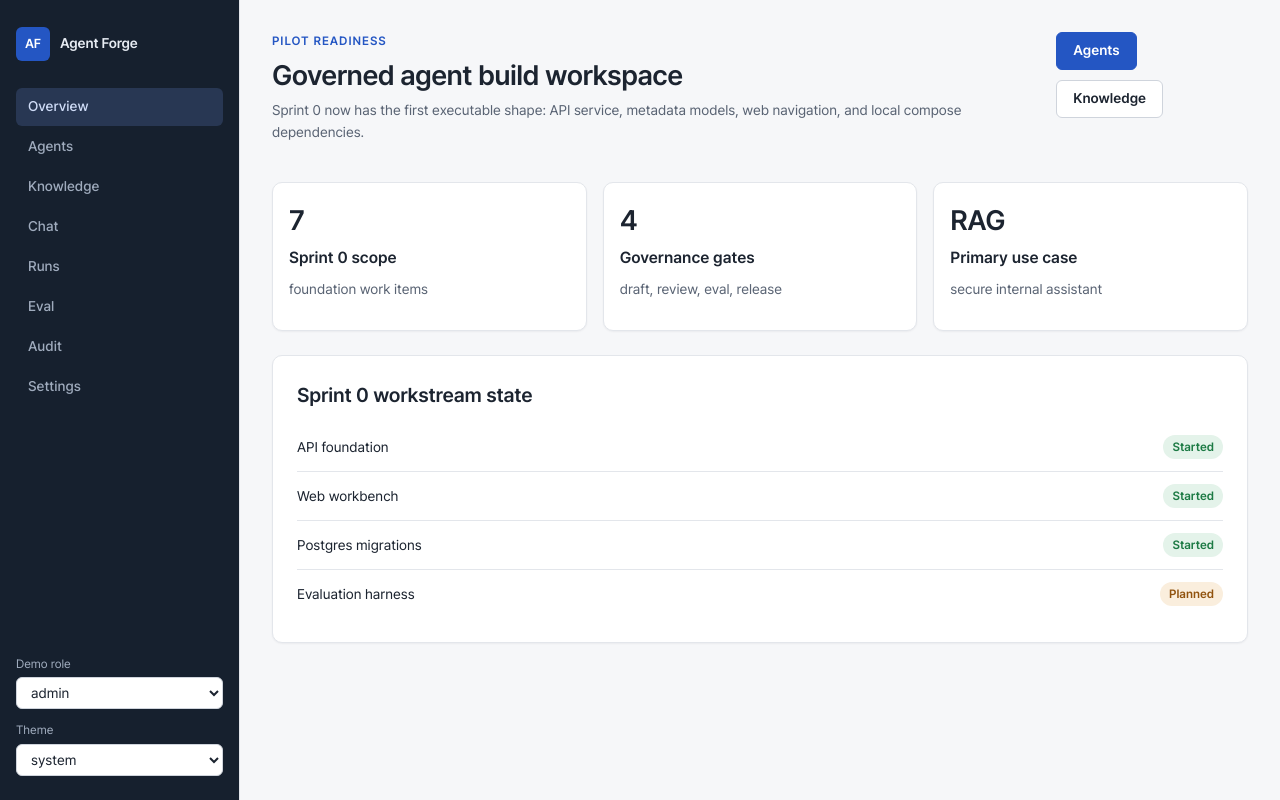
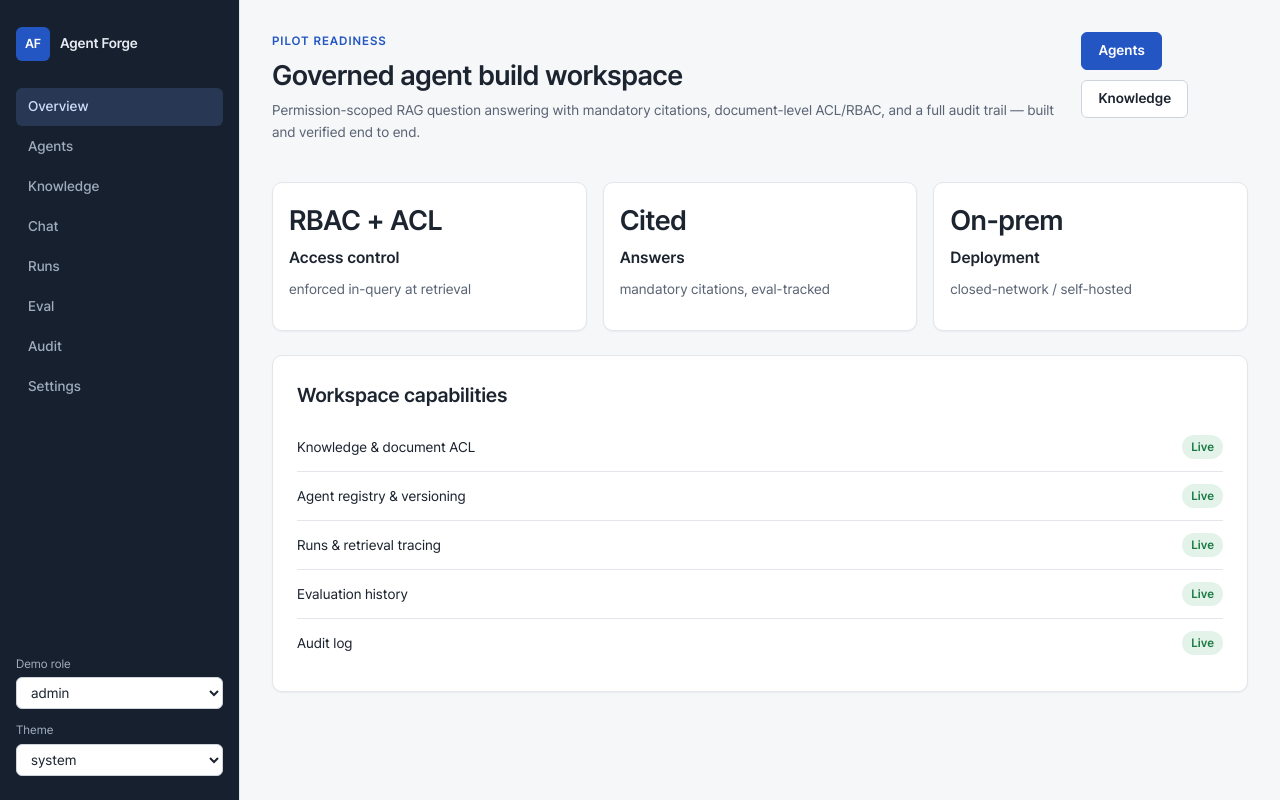
Before and after one commit to storm-credit/agentforge, a Next.js app in the folder apps/web/: page / in a window 1280 px wide. Built offline with nearby package versions, Linux system fonts and the light colour scheme.

Commit message:
fix(web): honest landing copy (stale Sprint-0/'Planned' removed), surface knowledge initial-load errors, aria-label form selects

```diff
--- a/apps/web/app/page.tsx
+++ b/apps/web/app/page.tsx
@@ -1,16 +1,20 @@
 import Link from "next/link";
 
 const stats = [
-  { label: "Sprint 0 scope", value: "7", note: "foundation work items" },
-  { label: "Governance gates", value: "4", note: "draft, review, eval, release" },
-  { label: "Primary use case", value: "RAG", note: "secure internal assistant" },
+  { label: "Access control", value: "RBAC + ACL", note: "enforced in-query at retrieval" },
+  { label: "Answers", value: "Cited", note: "mandatory citations, eval-tracked" },
+  { label: "Deployment", value: "On-prem", note: "closed-network / self-hosted" },
 ];
 
+// Delivered, CI-verified capabilities (permission-scoped RAG Q&A end to end).
+// Pilot entry itself is a separate organizational decision (SSO, pilot documents),
+// not a per-workspace status — see docs/status-and-go-no-go.md.
 const workstreams = [
-  { name: "API foundation", status: "Started" },
-  { name: "Web workbench", status: "Started" },
-  { name: "Postgres migrations", status: "Started" },
-  { name: "Evaluation harness", status: "Planned" },
+  { name: "Knowledge & document ACL", status: "Live" },
+  { name: "Agent registry & versioning", status: "Live" },
+  { name: "Runs & retrieval tracing", status: "Live" },
+  { name: "Evaluation history", status: "Live" },
+  { name: "Audit log", status: "Live" },
 ];
 
 export default function Home() {
@@ -21,8 +25,8 @@ export default function Home() {
           <p className="eyebrow">Pilot readiness</p>
           <h1>Governed agent build workspace</h1>
           <p>
-            Sprint 0 now has the first executable shape: API service, metadata models,
-            web navigation, and local compose dependencies.
+            Permission-scoped RAG question answering with mandatory citations, document-level
+            ACL/RBAC, and a full audit trail — built and verified end to end.
           </p>
         </div>
         <div className="buttonRow">
@@ -46,7 +50,7 @@ export default function Home() {
       </div>
 
       <section className="panel">
-        <h2>Sprint 0 workstream state</h2>
+        <h2>Workspace capabilities</h2>
         <ul className="statusList">
           {workstreams.map((item) => (
             <li key={item.name}>
```
Also changed, not shown: apps/web/app/knowledge/page.tsx (+7 -5 lines).
